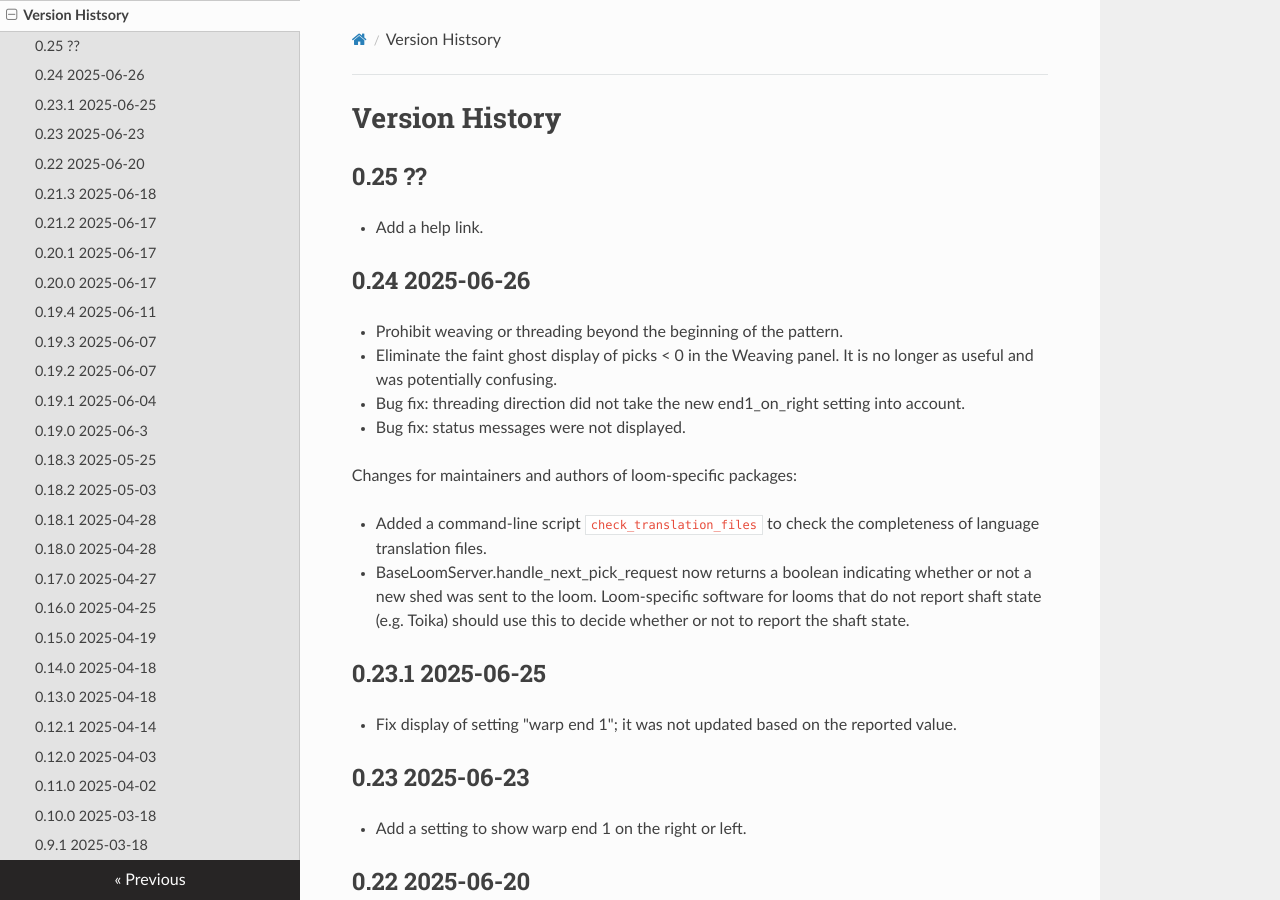
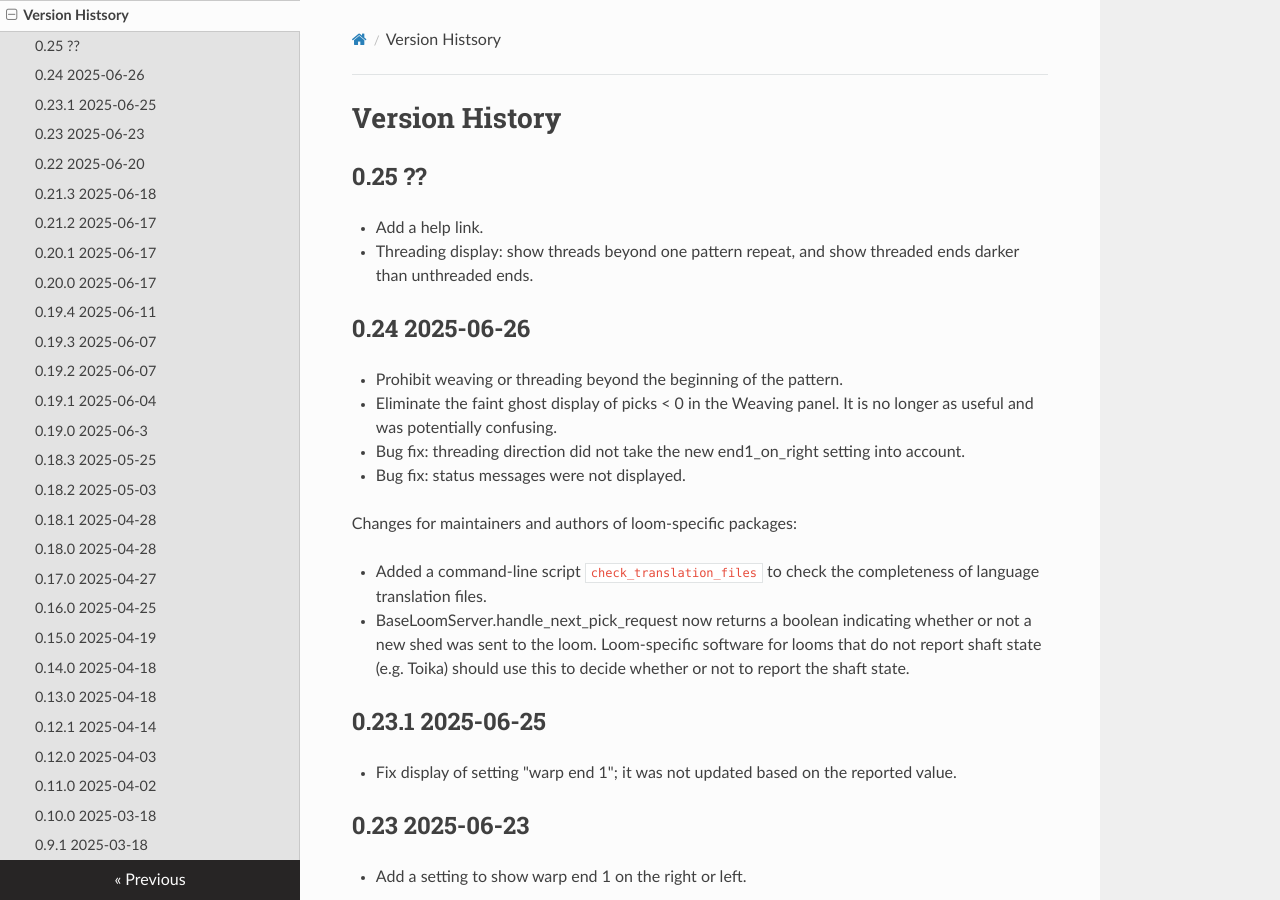
Before and after one commit to r-owen/base_loom_server, an MkDocs documentation site: the page built from docs/version_history.md, in a window 1280 px wide and 900 px high. Built offline with MkDocs 1.6.1, drawn with Linux system fonts in a browser that asks for light colours; nearby versions of some CDN libraries.

Commit message:
Update the version history

```diff
--- a/docs/version_history.md
+++ b/docs/version_history.md
@@ -3,6 +3,8 @@
 ## 0.25 ??
 
 * Add a help link.
+* Threading display: show threads beyond one pattern repeat,
+  and show threaded ends darker than unthreaded ends.
 
 ## 0.24 2025-06-26
 
```
